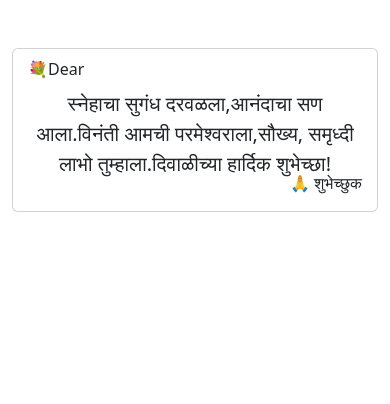
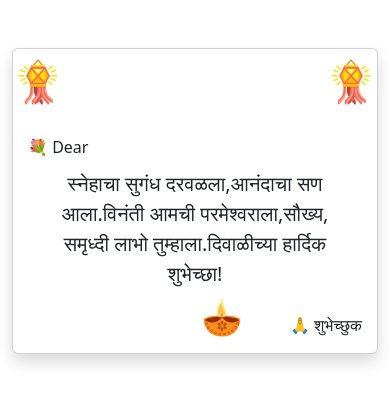
Before and after one commit to saurabhjaykar1603/greet-me, a React (Vite) app: page / in a window 390 px wide. Shown: the top 404 px of the page. Built offline with nearby package versions, Linux system fonts and the light colour scheme.

Commit message:
ref : css and added png

```diff
--- a/src/views/Home/Home.css
+++ b/src/views/Home/Home.css
@@ -1,14 +1,57 @@
+body{
+  background-color: red;
+}
 .position-relative {
   position: relative;
 }
+.position-absolute {
+  position: absolute;
+}
+.custom-card{
+  width: 60%;
+}
 .to {
   position: absolute;
-  top : 8px;
-  left : 15px;
+  top: 38px;
+  left: 15px;
 }
 .from {
   position: absolute;
 
-  right : 15px;
-  bottom :0px;
+  right: 15px;
+  bottom: 0px;
 }
+.left-lamp {
+  height: 70px;
+  top: -40px;
+}
+.right-lamp {
+  height: 70px;
+  top: -40px;
+  right: 1px;
+}
+.lamp {
+  height: 50px;
+  bottom: -150px;
+  right: 18px;
+}
+
+@media  (max-width: 768px) {
+  .custom-card{
+    width: 100% !important;
+  }
+  .lamp {
+    height: 40px;
+    bottom: -240px;
+    right: 135px;
+  }
+  .left-lamp {
+    height: 50px;
+    top: -40px;
+  }
+  .right-lamp {
+    height: 50px;
+    top: -40px;
+    right: 1px;
+  }
+}
--- a/src/views/Home/Home.jsx
+++ b/src/views/Home/Home.jsx
@@ -1,6 +1,8 @@
 import React from "react";
 import { useSearchParams } from "react-router-dom";
 import "./Home.css";
+import DiwaliLamp from "./images/diwali-lamp.png";
+import Lamp from "./images/lamp.png";
 
 const GREETINGS = [
   "स्नेहाचा सुगंध दरवळला,आनंदाचा सण आला.विनंती आमची परमेश्वराला,सौख्य, समृध्दी लाभो तुम्हाला.दिवाळीच्या हार्दिक शुभेच्छा!",
@@ -21,17 +23,33 @@ function Home() {
   return (
     <>
       <div className="container mt-5">
-        <div className="card">
-          <div className="card-body  position-relative">
-            <div className="to fs-6 fw">
-              <p className=""> 💐Dear {to}</p>
+        <div
+          className="card custom-card shadow w-md-25 d-block mx-auto"
+          style={{ width: "" }}
+        >
+          <div className=" mt-5 position-relative ">
+            <img
+              src={DiwaliLamp}
+              alt="diwali-lamp "
+              className="position-absolute left-lamp"
+            />
+            <img src={Lamp} alt="lamp" className="position-absolute lamp" />
+            <img
+              src={DiwaliLamp}
+              alt="diwali-lamp"
+              className="position-absolute right-lamp"
+            />
+          </div>
+          <div className="card-body p-5  position-relative">
+            <div className="to fs-6 fw-normal">
+              <p className=""> 💐 Dear {to}</p>
             </div>
 
-            <div className="mt-4 fs-5 text-center">
+            <div className="mt-4 fs-5 fw-lighter text-center">
               <p>{GREETINGS[greetingNumber]}</p>
             </div>
 
-            <div className="from">
+            <div className="from fs-6 fw-lighter">
               <p className="">🙏 शुभेच्छुक {from}</p>
             </div>
           </div>
```
Also changed, not shown: src/views/Home/images/diwali-lamp.png (added), src/views/Home/images/lamp.png (added).
